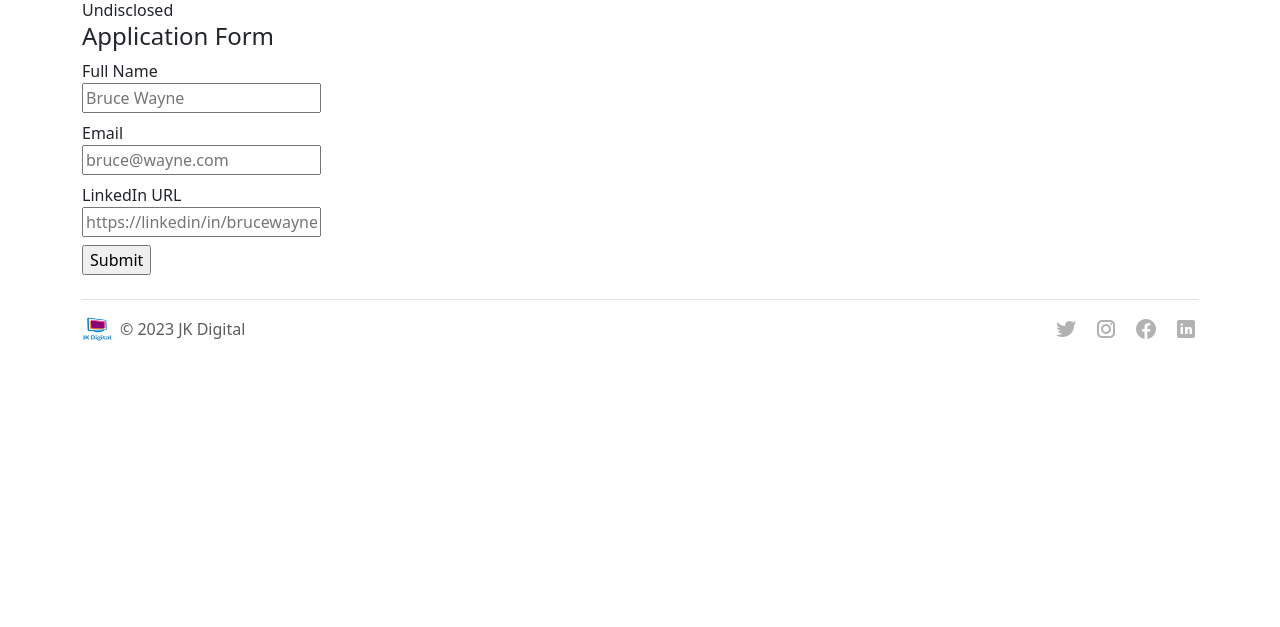
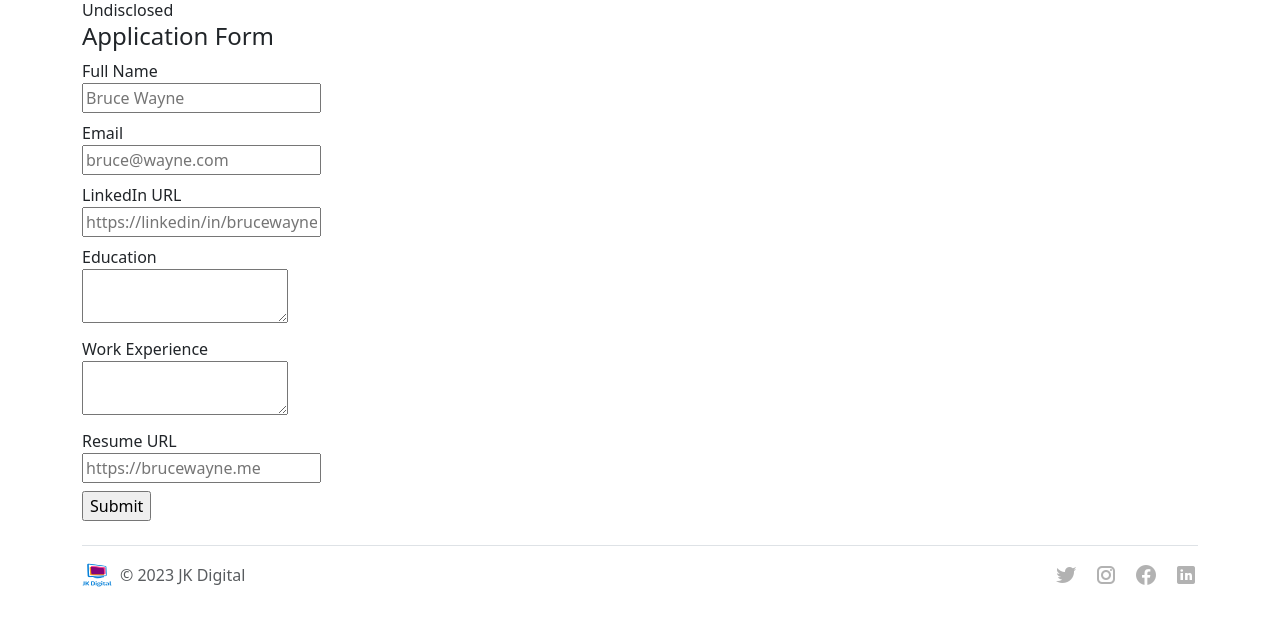
Before and after one commit to JanisKarasa/jk-digital-careers-website-v2, a Flask app: template templates/jobpage.html in a window 1280 px wide. Shown: the part 664-1291 px from the top of the page. Before the commit the page ends 1005 px from the top, so only its background shows below. Run offline with Flask 3, Linux system fonts and the light colour scheme; the template is opened without the code that fills it, so the values that code supplies are empty.

Commit message:
Added a POST method (method=‘post’) to a form (HTML element) in application_form.html so the data from the form can be posted/sent by a browser along with the (http post) request to this URL (http://xyz/job/3/apply), to this server, which is running Flask app (app.py). This data is included in the body of the HTTP request. And now that data can be accessed (in key-value pairs) using request.form in (‘/job/<id>/apply’, methods=['post']) route in app.py to do all sorts of things with this data (like store in db, display an acknowledgement, send a confirmation email). Using this approach, the URL bar will not be cluttered with a lot of data that may slow down the app. Additionally, added few more fields in the form (application_form.html)

```diff
--- a/app.py
+++ b/app.py
@@ -41,16 +41,19 @@ def show_job(id):
     return render_template("jobpage.html", job=job)
 
 # Define a route for applying to a job with a specific 'id'.
-# The route construction we get from url bar when we hit submit (form) button. And we use this construction to create a route
-@app.route("/job/<id>/apply")
+# The route construction we get from url bar when we hit submit (form) button. And we use this construction to create a route.
+# And now the route expects the 'post' method from the form in application_form.html that uses 'post' method,
+# it expects some data to be posted by the browser, and not send in URL bar, to retrieve it with request.form to do all sorts of things with this data
+@app.route("/job/<id>/apply", methods=["post"])
 def apply_to_job(id):
-    # Retrieve request data passed as query parameters in url bar.
-    data = request.args
+    # Retrieve form data submitted via the HTTP POST request.
+    # When you ‘post’ by submitting a form, the data is present in request.form
+    data = request.form
 
     # we can do all sorts of things with this info (data):
     # store this ‘data’ in DB
-    # store an acknowledgement
-    # send an email
+    # displayed an acknowledgement
+    # send a confirmation email
 
     # Return the request data as a JSON response.
     return jsonify(data)
--- a/templates/application_form.html
+++ b/templates/application_form.html
@@ -1,6 +1,10 @@
 <!-- TITLE of the FORM -->
 <h4>Application Form</h4>
-<form action="/job/{{job.id}}/apply">
+<form action="/job/{{job.id}}/apply" method="post">
+    <!-- Now form data is posted, it is sent by the browser along with the (http post) request to this URL (http://127.0.0.1:5000/job/3/apply),
+    to this server, and the server, which is running my Flask app, receives the request. This data is included in the body of the HTTP request.
+    And now that data is accessed/retrieved using request.form in (‘/job/<id>/apply’, method=[post]) route in app.py to do all sorts of things ... -->
+
   <!-- NAME -->
   <div class="mb-2">
     <label for="">Full Name</label><br />
@@ -23,6 +27,28 @@
     />
   </div>
 
+  <!-- EDUCATION -->
+  <div class="mb-2">
+    <label for="">Education</label><br />
+    <textarea type="text" name="education"></textarea>
+  </div>
+
+  <!-- WORK EXPERIENCE -->
+  <div class="mb-2">
+    <label for="">Work Experience</label><br />
+    <textarea type="text" name="work_experience"></textarea>
+  </div>
+
+  <!-- RESUME URL -->
+  <div class="mb-2">
+    <label for="">Resume URL</label><br />
+    <input
+      type="text"
+      name="resume_url"
+      placeholder="https://brucewayne.me"
+    />
+  </div>
+
   <!-- SUBMIT BUTTON -->
-  <input type="submit">
+  <input type="submit" />
 </form>
```
